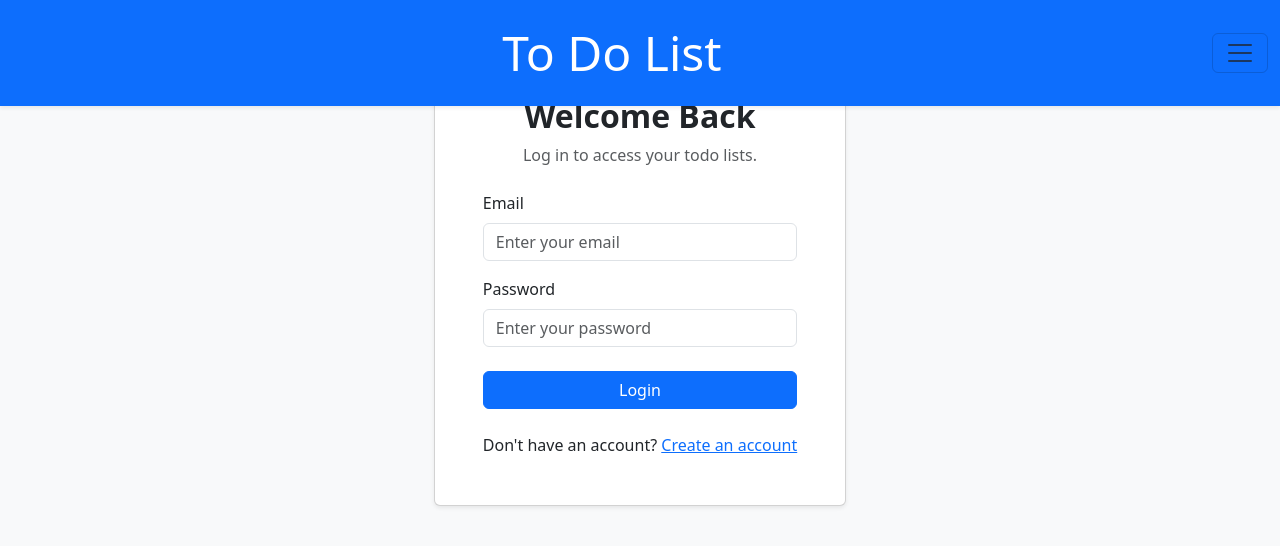
After one commit to dwaynxz/flask-todo-list-v1, a Flask app: page /login in a window 1280 px wide. The commit adds this page. Shown: the top 546 px of the page. Run offline with Flask 3, Linux system fonts and the light colour scheme.

Commit message:
add login(front-end)

```diff
--- a/Todo/forms.py
+++ b/Todo/forms.py
@@ -8,3 +8,8 @@ class RegistrationForm(FlaskForm):
     password = PasswordField("Password", validators=[DataRequired(message="Password field cannot be empty"), EqualTo("confirm_password")])
     confirm_password = PasswordField("Confirm Passowrd", validators=[DataRequired(message="Confirm password field cannot be empty")])
     submit = SubmitField("Create Account")
+
+class LoginForm(FlaskForm):
+    email = StringField("Email", validators=[DataRequired(message="Email fiel cannot be empty"), Email()])
+    password = PasswordField("Password", validators=[DataRequired(message="Password field cannot be empty"), EqualTo("confirm_password")])
+    submit = SubmitField("Login")
--- a/Todo/routes.py
+++ b/Todo/routes.py
@@ -1,6 +1,6 @@
 from Todo.main import todo, ListManager, TodoList
 from flask import render_template, request, flash, redirect, url_for, Blueprint
-from Todo.forms import RegistrationForm
+from Todo.forms import RegistrationForm, LoginForm
 from Todo.models import User, List, ListItems
 from Todo.extensions import bcrypt, db
 
@@ -107,7 +107,7 @@ def existing_task_undone(id_, task_id):
     return redirect(url_for("main.edit", id_=id_))
 
 
-#---Registration Route---
+#---Registration route---
 @main.route("/register", methods=["GET", "POST"])
 def register():
     form = RegistrationForm()
@@ -125,3 +125,9 @@ def register():
             flash("Account Created Sucessfully", "success")
             return redirect(url_for("main.home"))
     return render_template("register.html", form=form)
+
+#---Login route---
+@main.route("/login")
+def login():
+    form = LoginForm()
+    return render_template("login.html", form=form)
--- a/Todo/templates/base.html
+++ b/Todo/templates/base.html
@@ -27,6 +27,12 @@
               <li class="nav-item">
                 <a class="navlinks fs-3 pt-2" href="{{ url_for('main.create_list') }}">Create a list</a>
               </li>
+              <li class="nav-item">
+                  <a class="navlinks fs-3 pt-2" href="{{ url_for('main.register') }}">Register</a>
+              </li>
+              <li class="nav-item">
+                  <a class="navlinks fs-3 pt-2" href="{{ url_for('main.login') }}">Login</a>
+              </li>
             </ul>
           </div>
         </div>
--- /dev/null
+++ b/Todo/templates/login.html
@@ -0,0 +1,60 @@
+{% extends "base.html" %}
+
+{% block title %}Login - Todo List{% endblock %}
+
+{% block content %}
+
+<div class="container d-flex justify-content-center align-items-center register-container">
+    <div class="card shadow-sm register-card">
+        <div class="card-body p-4 p-md-5">
+
+            <div class="text-center mb-4">
+                <h2 class="fw-bold">Welcome Back</h2>
+                <p class="text-muted mb-0">
+                    Log in to access your todo lists.
+                </p>
+            </div>
+
+            <form method="POST" action="{{ url_for('main.login') }}" novalidate>
+                {{ form.hidden_tag() }}
+
+                <div class="mb-3">
+                    {{ form.email.label(class='form-label') }}
+                    {{ form.email(class='form-control', placeholder='Enter your email') }}
+
+                    {% for error in form.email.errors %}
+                        <div class="text-danger">
+                            {{ error }}
+                        </div>
+                    {% endfor %}
+                </div>
+
+                <div class="mb-4">
+                    {{ form.password.label(class='form-label') }}
+                    {{ form.password(class='form-control', placeholder='Enter your password') }}
+
+                    {% for error in form.password.errors %}
+                        <div class="text-danger">
+                            {{ error }}
+                        </div>
+                    {% endfor %}
+                </div>
+
+                {{ form.submit(class='btn btn-primary w-100') }}
+
+            </form>
+
+            <div class="text-center mt-4">
+                <p class="mb-0">
+                    Don't have an account?
+                    <a href="{{ url_for('main.register') }}" class="register-login-link">
+                        Create an account
+                    </a>
+                </p>
+            </div>
+
+        </div>
+    </div>
+</div>
+
+{% endblock %}
```
Also changed, not shown: instance/todo.db, 1 other file.
